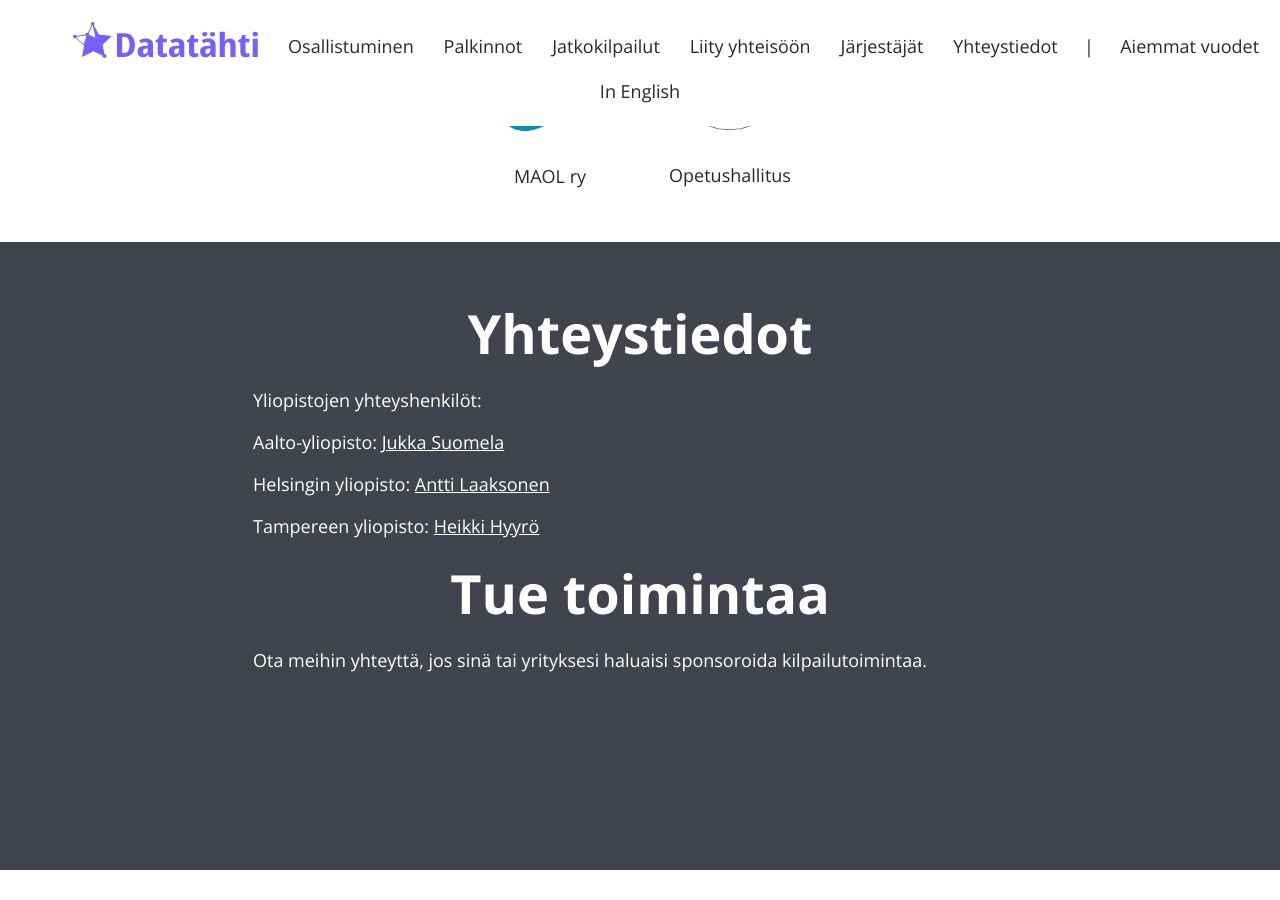
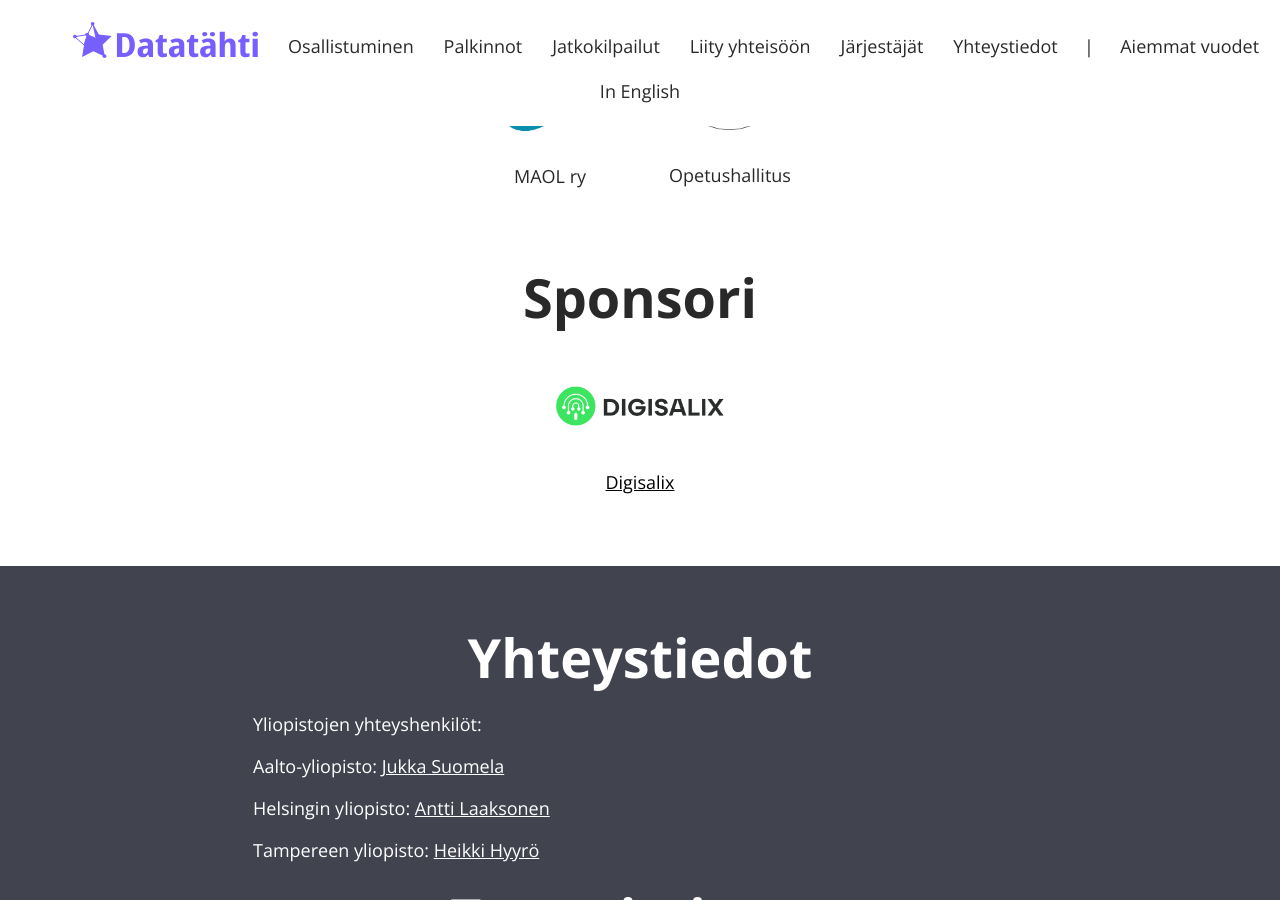
Before and after one commit to kisakoodaus/datatahti.fi, a Jekyll site: the page built from index.html, in a window 1280 px wide and 900 px high, scrolled down 4222 px. Built offline with Jekyll 4.4.1, drawn with Linux system fonts in a browser that asks for light colours; before the commit the page ends 5092 px from its top, so only the background shows below that.

Commit message:
Lisää Digisalix logo

```diff
--- a/index.html
+++ b/index.html
@@ -118,6 +118,20 @@
             </div>
         </div>
     </div>
+    <h2 style="margin-top:1em">Sponsori</h2>
+    <div class="organizers-wrapper">
+        <div class="organizers-row">
+            <div>
+                <div style="height:100px">
+                <img src="{% link assets/img/digisalix.png %}" style="margin-top:25px" />
+                </div>
+
+                <p>
+                    <a href="https://www.digisalix.fi/">Digisalix</a>
+                </p>
+            </div>
+        </div>
+    </div>
 </div>
 
 <div class="contact" id="yhteystiedot">
```
Also changed, not shown: assets/img/digisalix.png (added).
